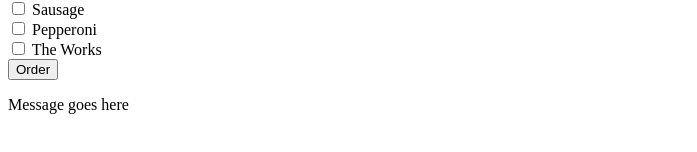
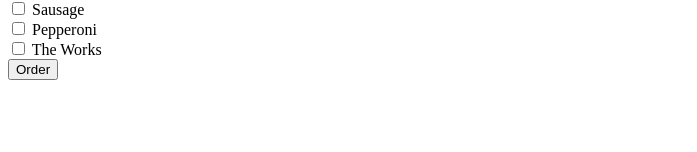
Before and after one commit to 2018-spring-mjs-th/week-two-a, an Angular app: page / in a window 1280 px wide. Shown: the part 366-518 px from the top of the page, without its empty margins (0-697 px from the left). Built offline with nearby package versions, Linux system fonts and the light colour scheme.

Commit message:
On click now working, output is working as well

```diff
--- a/src/app/j-stoff-component/j-stoff-component.component.html
+++ b/src/app/j-stoff-component/j-stoff-component.component.html
@@ -10,4 +10,4 @@
 </div>
 
 <button (click)="orderPizza()">Order</button>
-<p>Message goes here</p>
+<p>{{ outputMessage }}</p>
--- a/src/app/j-stoff-component/j-stoff-component.component.ts
+++ b/src/app/j-stoff-component/j-stoff-component.component.ts
@@ -14,15 +14,23 @@ interface pizzaTopping {
 export class JStoffComponentComponent implements OnInit {
 
     public pizzaToppings: pizzaTopping[];
+    public outputMessage: string;
     constructor(private pizzaSvc: PizzaToppingsService) { }
 
     ngOnInit() {
         this.pizzaToppings = this.pizzaSvc.getAvailablePizzaToppings()
             .map(x => ({topping: x, checked: false}));
+        this.outputMessage = "";
     }
 
     public orderPizza() {
+        let message = "You ordered: ";
+        let selectedToppings = this.pizzaToppings.filter(x => x.checked)
+                                .map(x => x.topping)
+                                .join(", ");
+        message += selectedToppings;
 
+        this.outputMessage = message;
     }
 
 }
```
